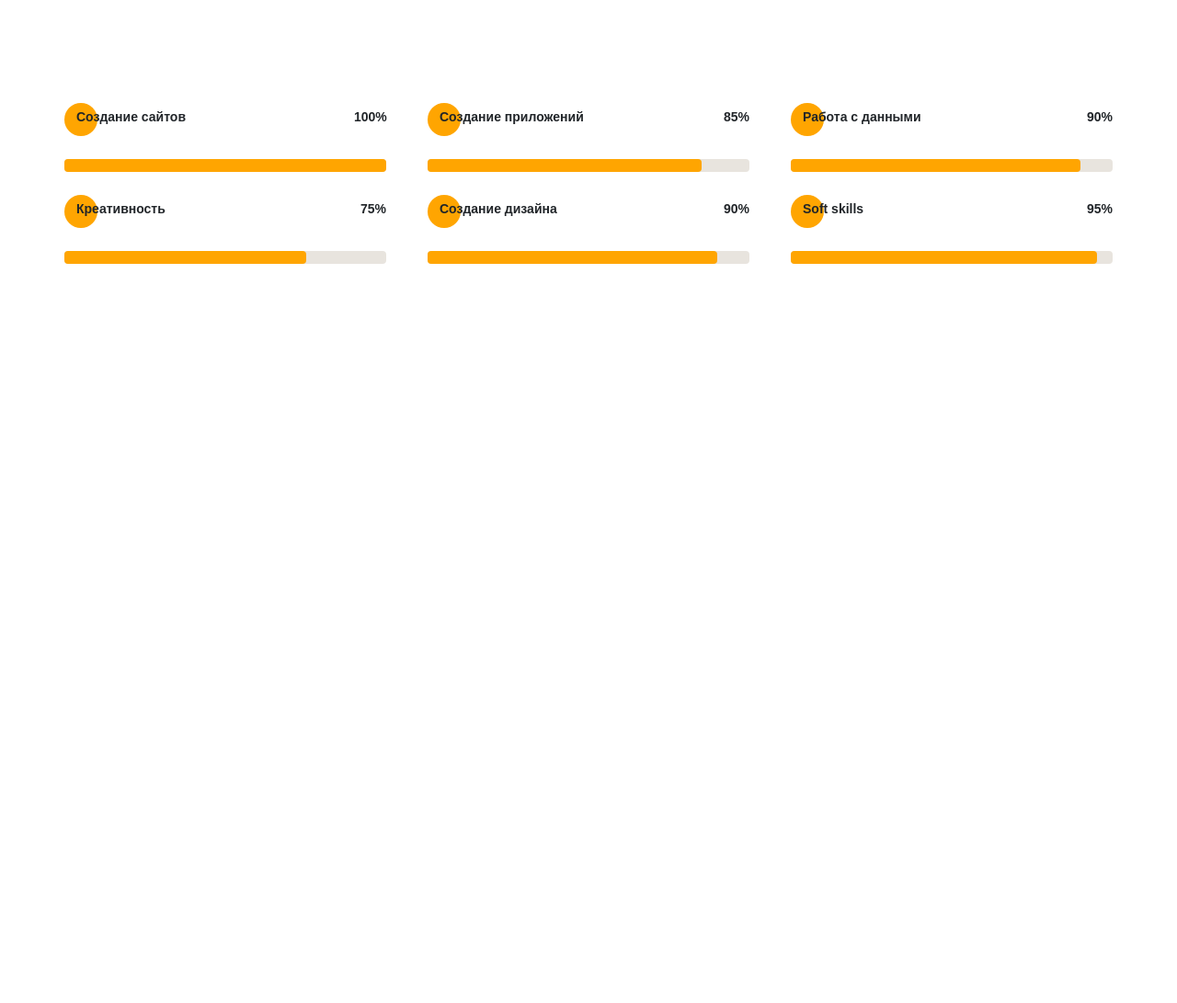
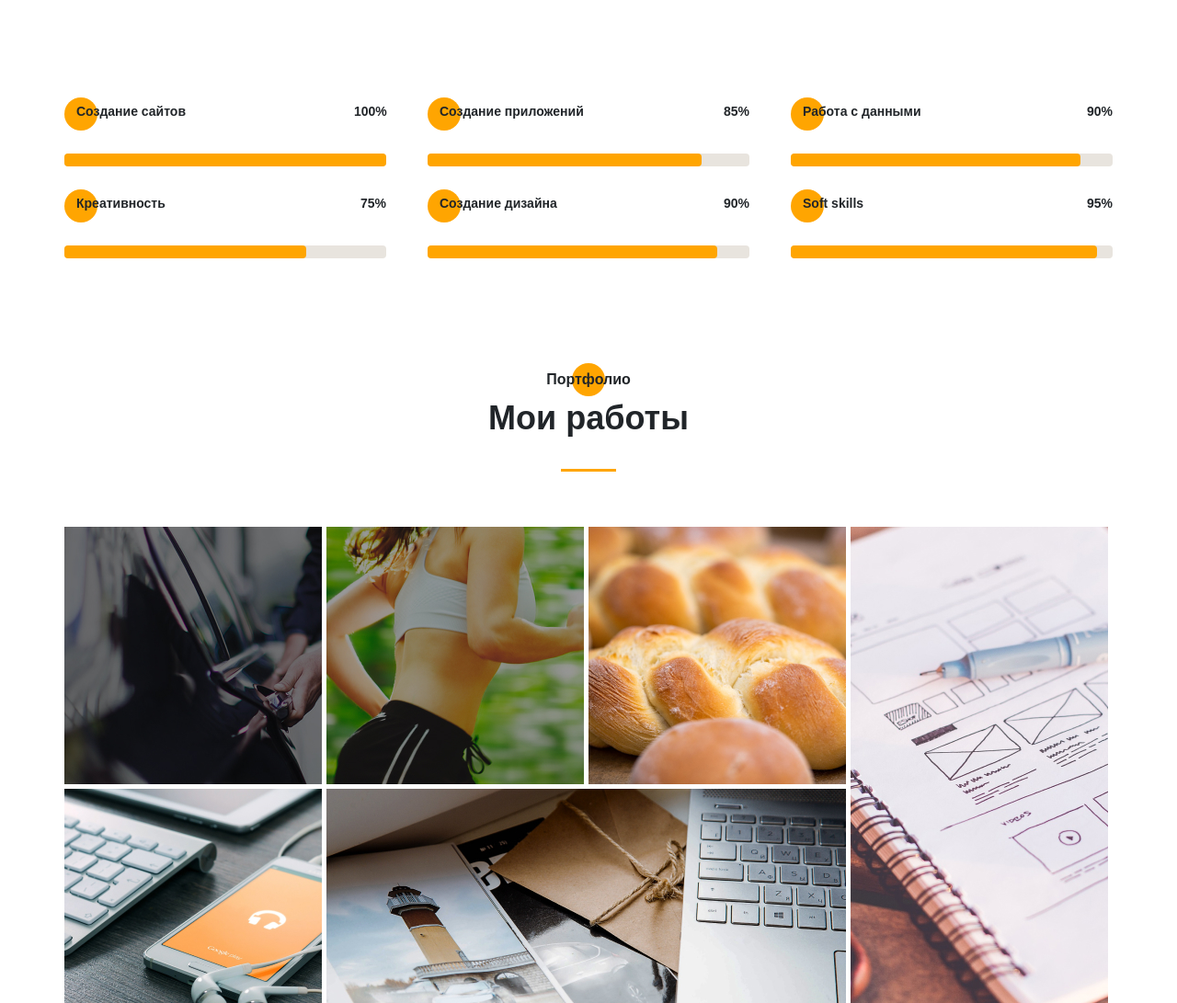
Before and after one commit to serge-stepanov/personalSite, a website: page src/index.html in a window 1280 px wide. Shown: the part 3055-4146 px from the top of the page at 92% size. Before the commit the page ends 3342 px from the top, so only its background shows below. Drawn offline with nearby package versions, Linux system fonts and the light colour scheme; files that its build step writes are made by us from their sources.

Commit message:
finished 5th section

```diff
--- a/src/index.html
+++ b/src/index.html
@@ -367,6 +367,34 @@
         </div>
     </section>
 
+    <section class="portfolio">
+        <div class="container">
+             <h2 class="title title_fz16 portfolio_header">Портфолио</h2>
+            <h3 class="title portfolio_subheader">Мои работы</h3>
+            <div class="separator portfolio_sep"></div>
+            <div class="portfolio__wrapper">
+                <a href="#" class="portfolio__link">
+                    <img src="img/portfolio/uber.jpg" alt="Uber" class="portfolio__link_img">
+                </a>
+                <a href="#" class="portfolio__link">
+                    <img src="img/portfolio/pulse.jpg" alt="Pulse" class="portfolio__link_img">
+                </a>
+                <a href="#" class="portfolio__link">
+                    <img src="img/portfolio/bread.jpg" alt="bread" class="portfolio__link_img">
+                </a>
+                <a href="#" class="portfolio__link portfolio__link_vertical">
+                    <img src="img/portfolio/plans.jpg" alt="Plans" class="portfolio__link_img">
+                </a>
+                <a href="#" class="portfolio__link">
+                    <img src="img/portfolio/ipad.jpg" alt="iPad" class="portfolio__link_img">
+                </a>
+                <a href="#" class="portfolio__link portfolio__link_horizontal">
+                    <img src="img/portfolio/mac.jpg" alt="mac" class="portfolio__link_img">
+                </a>
+            </div>
+        </div>
+    </section>
+
     <script src="js/script.js"></script>
 </body>
 </html>
--- /dev/null
+++ b/src/sass/blocks/_portfolio.scss
@@ -0,0 +1,46 @@
+.portfolio {
+    padding-top: 120px;
+    &_header {
+        position: relative;
+        text-align: center;
+        @include before_circle;
+
+        &::before {
+            left: 50%;
+            transform: translateX(-50%);
+        }
+    }
+
+    &_subheader {
+        text-align: center;
+        margin-bottom: 25px;
+    }
+
+    &_sep {
+        margin-bottom: 60px;
+    }
+    &__wrapper {
+        display: grid;
+        grid-template-columns: repeat(4, 280px);
+        grid-template-rows: repeat(2, 280px);
+        grid-auto-rows: 280px;
+        gap: 5px;
+    }
+    &__link {
+        transition: 0.6s all;
+        &_img {
+            width: 100%;
+        }
+        &:hover {
+            transform: scale(1.05);
+        }
+        &_vertical {
+            grid-column: 4 / 5;
+            grid-row: 1 / 3;
+        }
+        &_horizontal {
+            grid-column: 2 / 4;
+            grid-row: 2 / 3;
+        }
+    }
+}
--- a/src/sass/blocks/_skills.scss
+++ b/src/sass/blocks/_skills.scss
@@ -1,5 +1,5 @@
 .skills {
-    padding-top: 126px;
+    padding-top: 120px;
     &_header {
         position: relative;
         text-align: center;
--- a/src/sass/style.scss
+++ b/src/sass/style.scss
@@ -45,3 +45,4 @@ ul {
 @import 'blocks/separator';
 @import 'blocks/experience';
 @import 'blocks/skills';
+@import 'blocks/portfolio';
```
Also changed, not shown: dist/css/style.min.css, dist/img/portfolio/bread.jpg (added), dist/img/portfolio/ipad.jpg (added), dist/img/portfolio/mac.jpg (added), dist/img/portfolio/plans.jpg (added), dist/img/portfolio/pulse.jpg (added), dist/img/portfolio/uber.jpg (added), dist/index.html, src/img/portfolio/bread.jpg (added), src/img/portfolio/ipad.jpg (added), src/img/portfolio/mac.jpg (added), src/img/portfolio/plans.jpg (added), src/img/portfolio/pulse.jpg (added), src/img/portfolio/uber.jpg (added).
